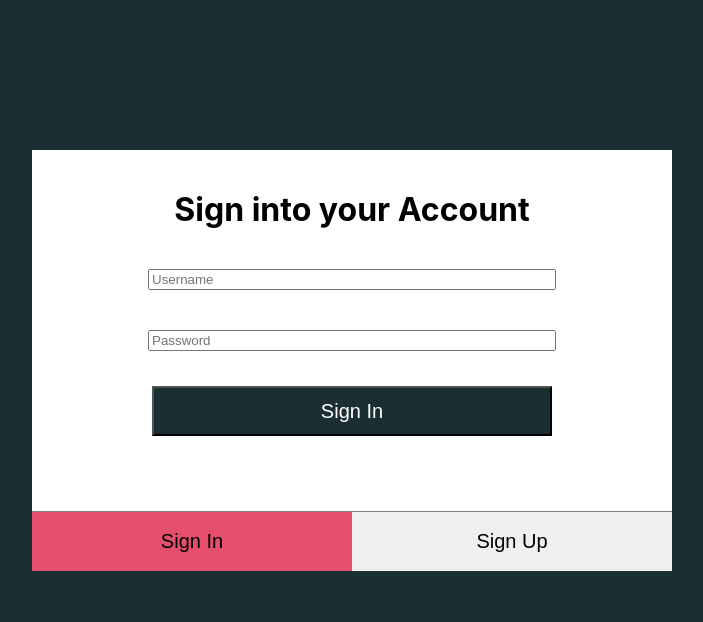
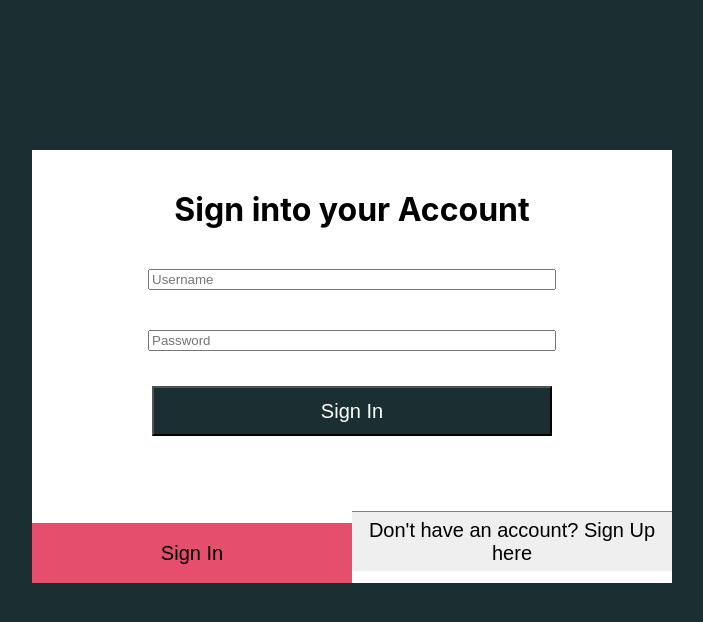
Before and after one commit to david-early/aws-emotion-rec, a React (Create React App) app in the folder aws-learning/frontend-with-aws/frontend/: page /auth in a window 1280 px wide. Shown: the top 622 px of the page, without its empty margins (288-991 px from the left). Built offline with nearby package versions, Linux system fonts and the light colour scheme; no server answers; what aws-amplify would draw is missing.

Commit message:
Tidy up css, adjust sign in button

```diff
--- a/aws-learning/frontend-with-aws/frontend/src/App.css
+++ b/aws-learning/frontend-with-aws/frontend/src/App.css
@@ -54,7 +54,9 @@ body  {
   height: 50px;
   display: inline-block;
   vertical-align: top;
-  margin-top: 10px;
+  margin-top: 20px;
+  margin-bottom: 20px;
+  margin-left: 5px;
 
 }
 
--- a/aws-learning/frontend-with-aws/frontend/src/components/authenticator.js
+++ b/aws-learning/frontend-with-aws/frontend/src/components/authenticator.js
@@ -38,7 +38,7 @@ class Authenticator extends React.Component {
                 </button>
                 <button onMouseEnter={this.mouseEnter} style={ !this.state.showSignIn ? activeMenuSwitchButton : menuSwitchButton}
                         onClick={() => this.switchState(false)}>
-                        Sign Up
+                        Don't have an account? Sign Up here
                 </button>
             </div>
         )
--- a/aws-learning/frontend-with-aws/frontend/src/components/signIn.js
+++ b/aws-learning/frontend-with-aws/frontend/src/components/signIn.js
@@ -53,7 +53,6 @@ class SignIn extends React.Component {
                     <input className="authInput" name="password" type="password" onChange={this.onChange} placeholder="Password" />
                     <br></br>
 
-
                     {
                         this.state.incorrectPassword && (
                             <div>
```
